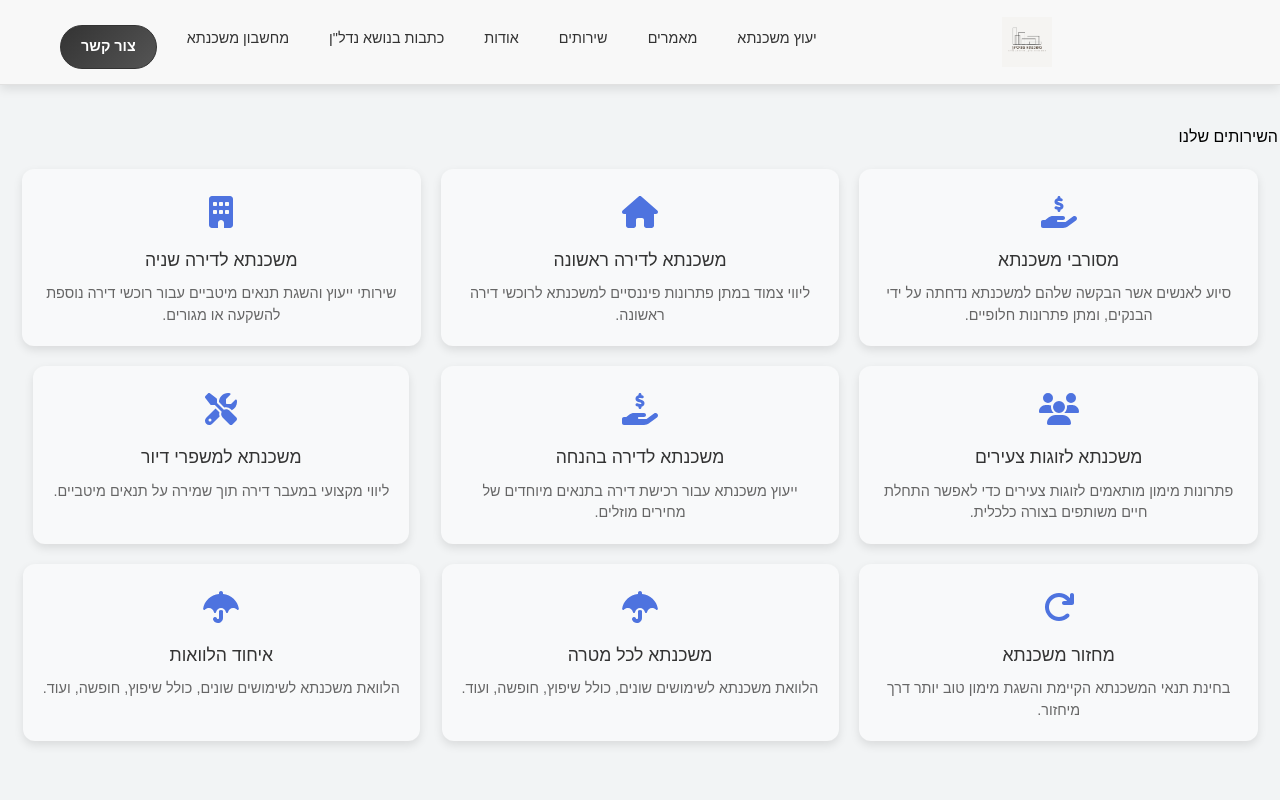
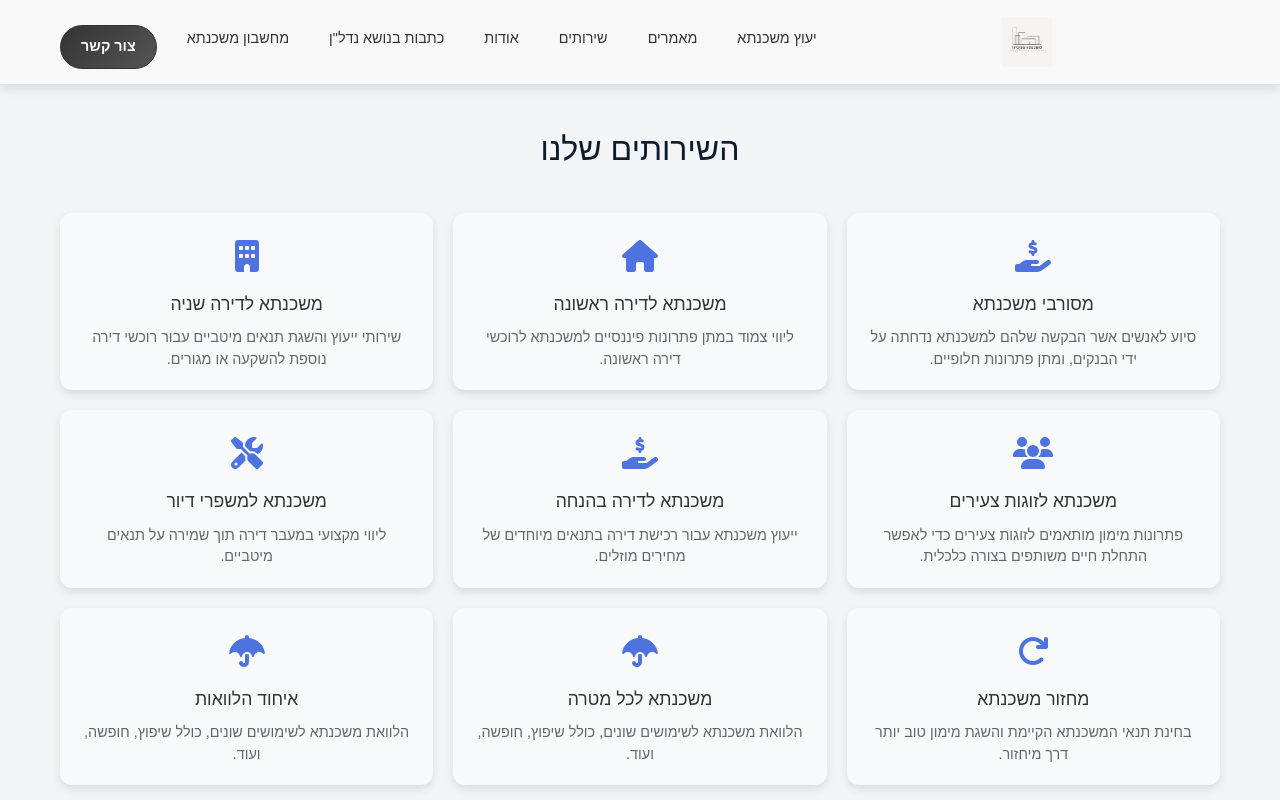
Before and after one commit to aviadazriel/special-web, a React (Create React App) app: page /services in a window 1280 px wide. Shown: the top 800 px of the page. Built offline with nearby package versions, Linux system fonts and the light colour scheme.

Commit message:
services

```diff
--- a/src/App.js
+++ b/src/App.js
@@ -56,10 +56,6 @@ const MainContent = styled.main`
   padding: 40px 2px;
   flex: 1;
 
-  @media (min-width: 768px) {
-    // max-width: 1200px; /* Contain content on larger screens */
-    margin: auto; /* Center align when max-width is applied */
-  }
 `;
 
 export default App;
--- a/src/components/ServiceList.js
+++ b/src/components/ServiceList.js
@@ -21,6 +21,9 @@ export default ServiceList;
 
 // Styled Components
 const Container = styled.div`
+width: 100%;
+max-width: 1200px; /* או כל ערך שנראה לך מתאים */
+margin: 0 auto;
   display: grid;
   grid-template-columns: repeat(auto-fill, minmax(250px, 1fr));
   gap: 20px;
--- a/src/pages/Services.js
+++ b/src/pages/Services.js
@@ -3,6 +3,7 @@ import React from 'react';
 import ServiceList from '../components/ServiceList';
 import services from '../data/servicesData';
 import { useNavigate } from 'react-router-dom';
+import styled from 'styled-components';
 
 const Services = () => {
   const navigate = useNavigate();
@@ -13,10 +14,18 @@ const Services = () => {
 
   return (
     <div>
-      <h2>השירותים שלנו</h2>
+      <Title>השירותים שלנו</Title>
       <ServiceList services={services} onCardClick={handleServiceClick} />
     </div>
   );
 };
 
 export default Services;
+
+
+const Title = styled.h2`
+  font-size: 2rem;
+  color: #0d1b2a;
+  text-align: center;
+  margin-bottom: 20px;
+`;
```
